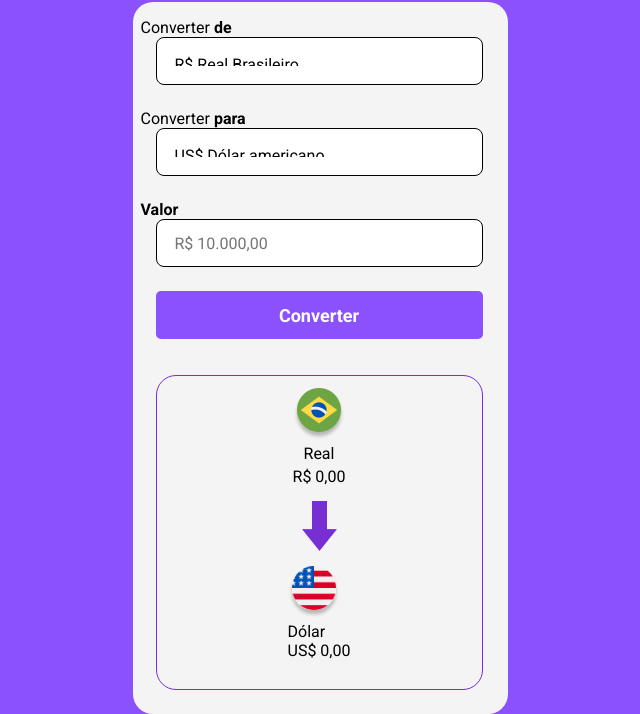
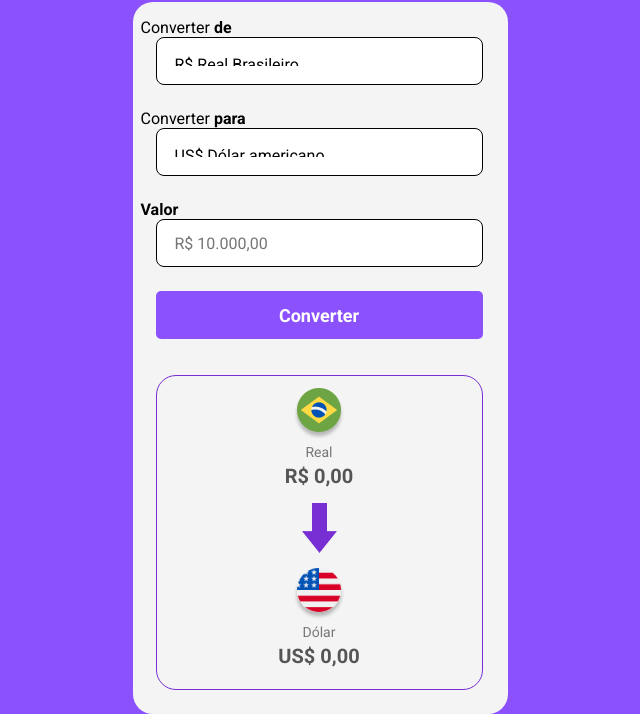
Before and after one commit to luizbmsaraiva2023-25/PROGRAMA--O, a plain HTML site: page CSS/CONVERSOR DE MOEDAS/index.html in a window 1280 px wide. Shown: the part 338-1052 px from the top of the page, without its empty margins (320-960 px from the left). Drawn offline with Linux system fonts and the light colour scheme.

Commit message:
alteração 22.45

```diff
--- a/CSS/CONVERSOR DE MOEDAS/index.html
+++ b/CSS/CONVERSOR DE MOEDAS/index.html
@@ -41,16 +41,16 @@
 
             <div class="caixa1">
                 <img src="assets/brasil 2.png" alt="bandeira do brasil" margin-left="1px">
-                <p>Real</p>
-                <p>R$ 0,00</p>
+                <p class="moeda" >Real</p>
+                <p class="valor-moeda" >R$ 0,00</p>
             </div>
 
             <img class="seta" src="./assets/Vector.png" alt="seta de conversão">
 
             <div class="caixa2">
                 <img src="assets/estados-unidos (1) 1.png" alt="bandeira dos estado unidos">
-                <p>Dólar</p>
-                <p>US$ 0,00</p>
+                <p class="moeda">Dólar</p>
+                <p class="valor-moeda">US$ 0,00</p>
             </div>
         </section>
     </main>
--- a/CSS/CONVERSOR DE MOEDAS/style.css
+++ b/CSS/CONVERSOR DE MOEDAS/style.css
@@ -92,7 +92,7 @@ button {
 }
 
 button:hover {
-   opacity: 0.8;
+    opacity: 0.8;
 }
 
 button:active {
@@ -100,7 +100,7 @@ button:active {
 
 }
 
-section{
+section {
     border: 1px solid #772fd3;
     padding: 12px;
     width: 327px;
@@ -114,12 +114,33 @@ section{
     margin-left: 15px;
 }
 
-.seta{
-margin: 15px 0;
+.seta {
+    margin: 15px 0;
 }
-.caixa1{
+
+.caixa1 {
     display: flex;
     flex-direction: column;
     align-items: center;
     gap: 4px;
 }
+
+.caixa2 {
+    display: flex;
+    flex-direction: column;
+    align-items: center;
+    gap: 4px;
+}
+
+.moeda {
+    color: rgba(119, 119, 119, 1);
+    font-size: 14px;
+}
+
+.valor-moeda {
+    color: rgba(85, 85, 85, 1);
+    font-weight: 700;
+    font-size: 20px;
+
+
+}
```
